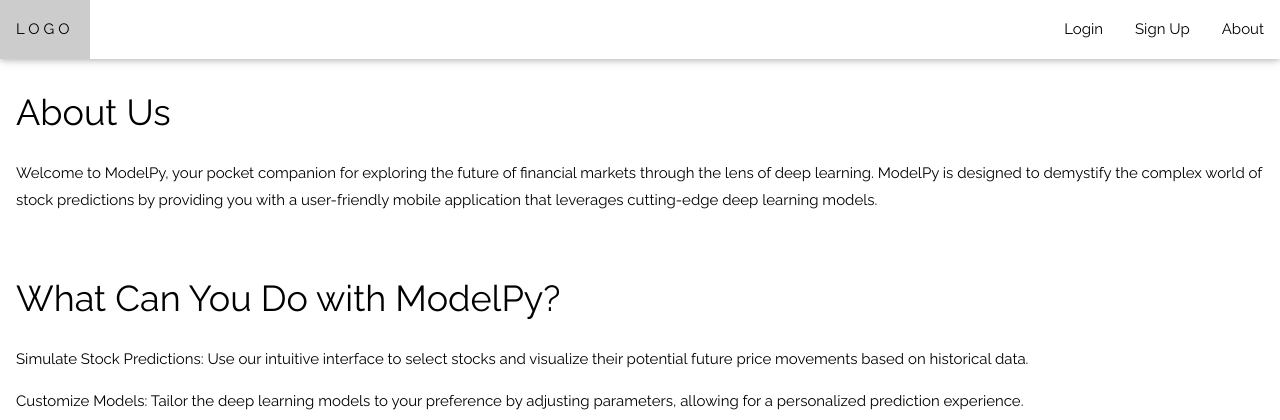
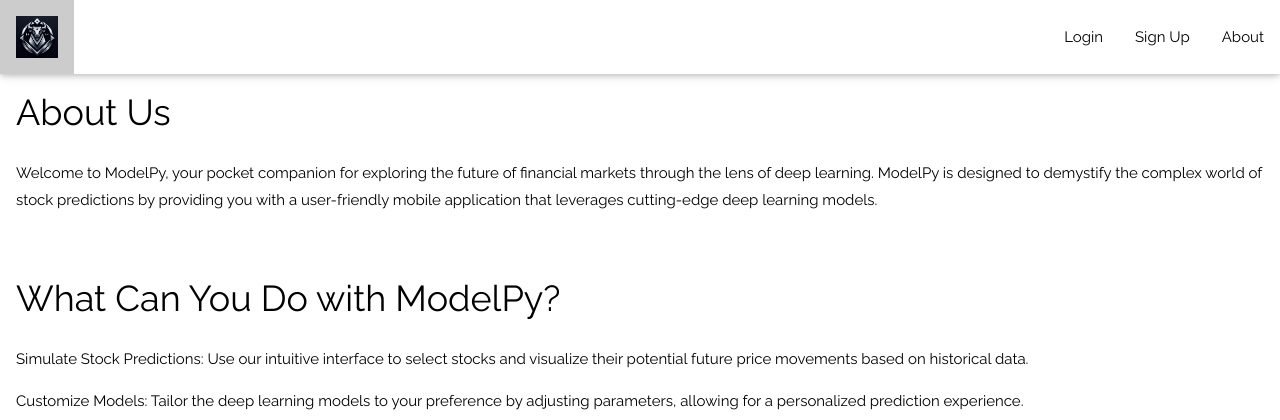
Before and after one commit to software-students-spring2024/2-web-app-exercise-iloveswe, a Flask app: page /about in a window 1280 px wide. Shown: the top 420 px of the page. Run offline with Flask 3, Linux system fonts and the light colour scheme.

Commit message:
Added logo

```diff
--- a/templates/layout.html
+++ b/templates/layout.html
@@ -42,6 +42,7 @@
       .w3-bar .w3-button {
         padding: 16px;
       }
+      #myNavbar
     </style>
   </head>
 
@@ -50,32 +51,33 @@
       <!-- Navbar (sit on top) -->
       <div class="w3-top">
         <div class="w3-bar w3-white w3-card" id="myNavbar">
-          <a href="{{ url_for('home') }}" class="w3-bar-item w3-button w3-wide"
-            >LOGO</a
-          >
+          <a
+            href="{{ url_for('home') }}"
+            class="w3-bar-item w3-button w3-wide"
+          ><img src="{{ url_for('static', filename='logo.jpeg') }}" style="float:left;width:42px;height:42px;" alt="logo" /></a
           <!-- Right-sided navbar links -->
           <div class="w3-right w3-hide-small">
             {% if current_user.is_authenticated %}
-            <a href="{{ url_for('home') }}" class="w3-bar-item w3-button">
+            <a href="{{ url_for('home') }}" class="w3-bar-item w3-button" style="margin-top:8px;">
               Home
             </a>
-            <a href="{{ url_for('profile') }}" class="w3-bar-item w3-button">
+            <a href="{{ url_for('profile') }}" class="w3-bar-item w3-button" style="margin-top:8px;">
               Profile
             </a>
-            <a href="{{ url_for('logout') }}" class="w3-bar-item w3-button">
+            <a href="{{ url_for('logout') }}" class="w3-bar-item w3-button" style="margin-top:8px;">
               Logout
             </a>
-            <a href="{{ url_for('about') }}" class="w3-bar-item w3-button">
+            <a href="{{ url_for('about') }}" class="w3-bar-item w3-button" style="margin-top:8px;">
               About
             </a>
             {% else %}
-            <a href="{{ url_for('login') }}" class="w3-bar-item w3-button">
+            <a href="{{ url_for('login') }}" class="w3-bar-item w3-button" style="margin-top:8px;">
               Login
             </a>
-            <a href="{{ url_for('register') }}" class="w3-bar-item w3-button">
+            <a href="{{ url_for('register') }}" class="w3-bar-item w3-button" style="margin-top:8px;">
               Sign Up
             </a>
-            <a href="{{ url_for('about') }}" class="w3-bar-item w3-button">
+            <a href="{{ url_for('about') }}" class="w3-bar-item w3-button" style="margin-top:8px;">
               About
             </a>
             {% endif %}
@@ -85,9 +87,10 @@
           <a
             href="javascript:void(0)"
             class="w3-bar-item w3-button w3-right w3-hide-large w3-hide-medium"
+            style="margin-top:8px;"
             onclick="myFunction()"
           >
-            <i class="fa fa-bars"></i>
+            <i class="fa fa-bars" style="font-size:large;"></i>
           </a>
         </div>
       </div>
--- a/templates/register.html
+++ b/templates/register.html
@@ -42,7 +42,7 @@
           />
         </div>
       </div>
-
+      <br />
       <button class="w3-button w3-black">Register</button>
     </form>
   </div>
```
